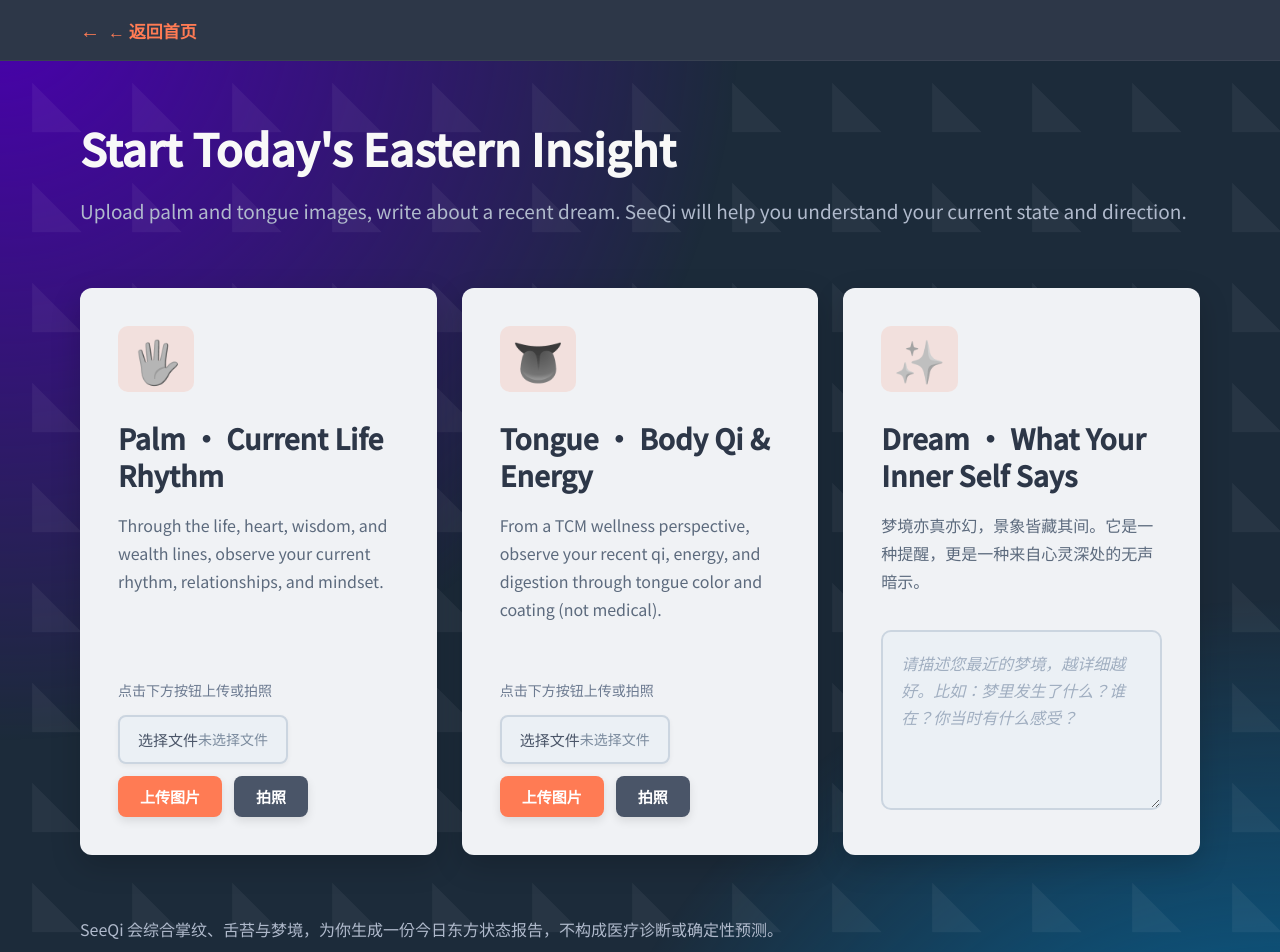
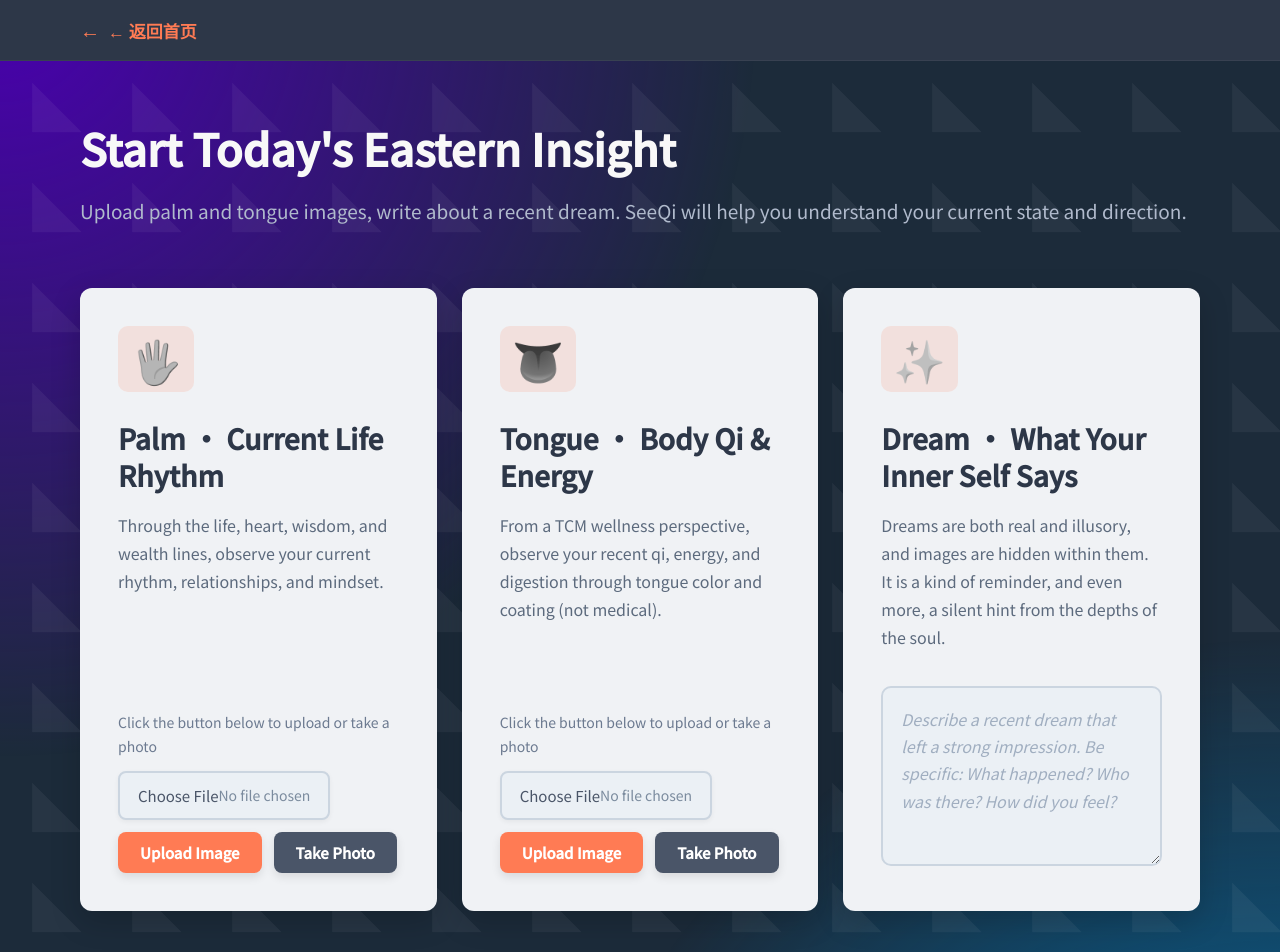
Before and after one commit to tonyback0101-cmyk/SeeQi-Pro, a Next.js app: page /en/v2/analyze in a window 1280 px wide. Shown: the top 952 px of the page. Built offline with nearby package versions, Linux system fonts and the light colour scheme; no server answers.

Commit message:
Fix i18n in v2/analyze page: remove all hardcoded Chinese text

```diff
--- a/src/app/[locale]/v2/analyze/page.tsx
+++ b/src/app/[locale]/v2/analyze/page.tsx
@@ -29,6 +29,7 @@ const TEXT = {
     tongueDescription: "参考中医保健视角，从舌色与舌苔，看最近的气机、精力与消化状态（非医疗）。",
     dreamTitle: "梦境 · 内心在说什么",
     dreamIntro: "",
+    dreamDescription: "梦境亦真亦幻，景象皆藏其间。它是一种提醒，更是一种来自心灵深处的无声暗示。",
     dreamPlaceholder: "用几句话描述一个最近印象最深的梦，越具体越好：发生了什么？谁在场？你当时什么感受？",
     bottomHint: "SeeQi 会综合掌纹、舌苔与梦境，为你生成一份今日东方状态报告，不构成医疗或确定性预测。",
     submitButton: "开始生成今日洞察",
@@ -37,6 +38,9 @@ const TEXT = {
     openCamera: "拍照",
     remove: "移除",
     preview: "已选择",
+    uploadTip: "点击下方按钮上传或拍照",
+    selectFile: "选择文件",
+    noFileSelected: "未选择文件",
   },
   en: {
     title: "Start Today's Eastern Insight",
@@ -47,6 +51,7 @@ const TEXT = {
     tongueDescription: "From a TCM wellness perspective, observe your recent qi, energy, and digestion through tongue color and coating (not medical).",
     dreamTitle: "Dream · What Your Inner Self Says",
     dreamIntro: "",
+    dreamDescription: "Dreams are both real and illusory, and images are hidden within them. It is a kind of reminder, and even more, a silent hint from the depths of the soul.",
     dreamPlaceholder: "Describe a recent dream that left a strong impression. Be specific: What happened? Who was there? How did you feel?",
     bottomHint: "SeeQi will synthesize palm, tongue, and dream data to generate a daily Eastern state report. Not medical or predictive.",
     submitButton: "Generate Today's Insight",
@@ -55,6 +60,9 @@ const TEXT = {
     openCamera: "Take Photo",
     remove: "Remove",
     preview: "Selected",
+    uploadTip: "Click the button below to upload or take a photo",
+    selectFile: "Choose File",
+    noFileSelected: "No file chosen",
   },
 } as const;
 
@@ -1346,7 +1354,7 @@ function V2AnalyzePageContent({ params }: PageProps) {
                 <h2 className="card-title">{t.palmTitle}</h2>
                 <p className="card-description">{t.palmDescription}</p>
                 <div className="upload-area">
-                  <p className="upload-tip">点击下方按钮上传或拍照</p>
+                  <p className="upload-tip">{t.uploadTip}</p>
                   <div className="file-inputs">
                     <label className="file-label" htmlFor="palm-file-input">
                       <input
@@ -1363,13 +1371,13 @@ function V2AnalyzePageContent({ params }: PageProps) {
                             if (fileNameSpan) fileNameSpan.textContent = file.name;
                           } else if (e.target) {
                             const fileNameSpan = document.getElementById("palm-image-name");
-                            if (fileNameSpan) fileNameSpan.textContent = "未选择文件";
+                            if (fileNameSpan) fileNameSpan.textContent = t.noFileSelected;
                           }
                         }}
                       />
-                      <span>选择文件</span>
+                      <span>{t.selectFile}</span>
                       <span className="file-name" id="palm-image-name">
-                        {palmFile ? palmFile.name : "未选择文件"}
+                        {palmFile ? palmFile.name : t.noFileSelected}
                       </span>
                     </label>
                     <button
@@ -1377,7 +1385,7 @@ function V2AnalyzePageContent({ params }: PageProps) {
                       className="action-button primary-action"
                       onClick={() => document.getElementById("palm-file-input")?.click()}
                     >
-                      上传图片
+                      {t.upload}
                     </button>
                     <button
                       type="button"
@@ -1403,7 +1411,7 @@ function V2AnalyzePageContent({ params }: PageProps) {
                         fontWeight: 700
                       }}
                     >
-                      拍照
+                      {t.openCamera}
                     </button>
                   </div>
                 </div>
@@ -1417,7 +1425,7 @@ function V2AnalyzePageContent({ params }: PageProps) {
                 <h2 className="card-title">{t.tongueTitle}</h2>
                 <p className="card-description">{t.tongueDescription}</p>
                 <div className="upload-area">
-                  <p className="upload-tip">点击下方按钮上传或拍照</p>
+                  <p className="upload-tip">{t.uploadTip}</p>
                   <div className="file-inputs">
                     <label className="file-label" htmlFor="tongue-file-input">
                       <input
@@ -1434,13 +1442,13 @@ function V2AnalyzePageContent({ params }: PageProps) {
                             if (fileNameSpan) fileNameSpan.textContent = file.name;
                           } else if (e.target) {
                             const fileNameSpan = document.getElementById("tongue-image-name");
-                            if (fileNameSpan) fileNameSpan.textContent = "未选择文件";
+                            if (fileNameSpan) fileNameSpan.textContent = t.noFileSelected;
                           }
                         }}
                       />
-                      <span>选择文件</span>
+                      <span>{t.selectFile}</span>
                       <span className="file-name" id="tongue-image-name">
-                        {tongueFile ? tongueFile.name : "未选择文件"}
+                        {tongueFile ? tongueFile.name : t.noFileSelected}
                       </span>
                     </label>
                     <button
@@ -1448,7 +1456,7 @@ function V2AnalyzePageContent({ params }: PageProps) {
                       className="action-button primary-action"
                       onClick={() => document.getElementById("tongue-file-input")?.click()}
                     >
-                      上传图片
+                      {t.upload}
                     </button>
                     <button
                       type="button"
@@ -1474,7 +1482,7 @@ function V2AnalyzePageContent({ params }: PageProps) {
                         fontWeight: 700
                       }}
                     >
-                      拍照
+                      {t.openCamera}
                     </button>
                   </div>
                 </div>
@@ -1487,7 +1495,7 @@ function V2AnalyzePageContent({ params }: PageProps) {
                 </div>
                 <h2 className="card-title">{t.dreamTitle}</h2>
                 <p className="card-description">
-                  梦境亦真亦幻，景象皆藏其间。它是一种提醒，更是一种来自心灵深处的无声暗示。
+                  {t.dreamDescription}
                 </p>
                 <div className="dream-input-area">
           <textarea
@@ -1495,7 +1503,7 @@ function V2AnalyzePageContent({ params }: PageProps) {
             name="dream-text"
             value={dreamText}
             onChange={(event) => setDreamText(event.target.value)}
-            placeholder="请描述您最近的梦境，越详细越好。比如：梦里发生了什么？谁在？你当时有什么感受？"
+            placeholder={t.dreamPlaceholder}
             className="dream-textarea"
           />
             </div>
@@ -1503,7 +1511,7 @@ function V2AnalyzePageContent({ params }: PageProps) {
             </div>
 
             {/* 第五步：最终提示语与提交按钮 */}
-            <p className="final-remark">SeeQi 会综合掌纹、舌苔与梦境，为你生成一份今日东方状态报告，不构成医疗诊断或确定性预测。</p>
+            <p className="final-remark">{t.bottomHint}</p>
 
             <div className="submit-button-wrapper">
           <button
@@ -1818,7 +1826,7 @@ function V2AnalyzePageContent({ params }: PageProps) {
                 }
               }}
             >
-              拍照
+              {t.openCamera}
             </button>
           </div>
         </div>
@@ -2028,9 +2036,7 @@ function UploadField({
         ) : (
           <div className="space-y-2">
             <p className="text-sm text-[var(--v2-color-text-secondary)] font-medium">
-              {locale === "zh"
-                ? "点击下方按钮上传或拍照"
-                : "Click the button below to upload or take a photo"}
+              {t.uploadTip}
             </p>
           </div>
         )}
```
